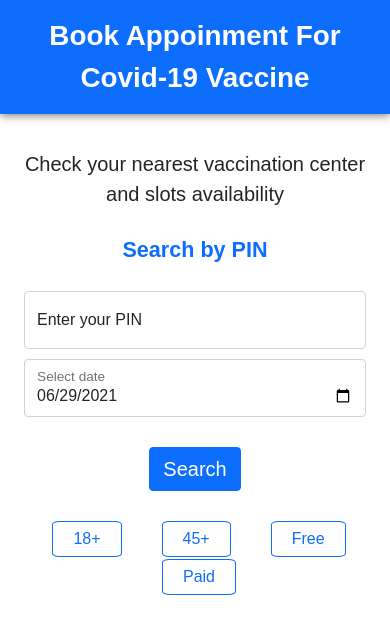
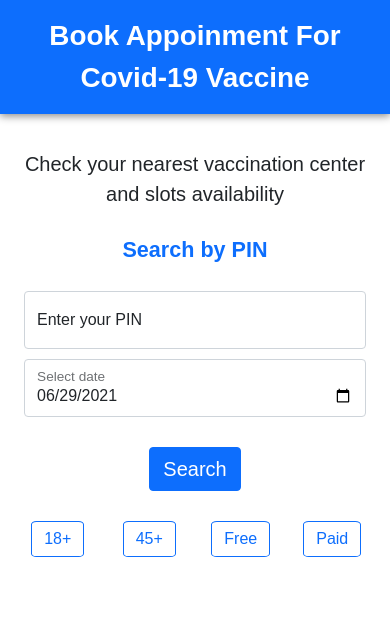
Before and after one commit to vivekmg/COVID-19_vaccination_slot_availability, a React (Create React App) app: page / in a window 390 px wide. Shown: the top 634 px of the page. Built offline with nearby package versions, Linux system fonts and the light colour scheme.

Commit message:
make checkbox responsive

```diff
--- a/src/App.css
+++ b/src/App.css
@@ -1,6 +1,8 @@
 @import url('https://fonts.googleapis.com/css2?family=Poppins:wght@200;300;600&display=swap');
 * {
 	font-family: "Alegreya", sans-serif;
+	margin: 0;
+    padding: 0;
 }
 
 header {
@@ -34,9 +36,9 @@ header {
 	margin: 30px 0px;
 }
 
-.list-group {
-	list-style-type: none;
-	margin: 10px 0px;
+.div-checkbox {
+	display: grid;
+	grid-template-columns: repeat(4, 120px);
 }
 
 .form-check-label {
@@ -45,6 +47,10 @@ header {
 	padding: 5px 20px;
 	cursor: pointer;
 	color: #0d6efd;
+}
+
+.checkbox-filter {
+	padding: 0em;
 }
 
 input:checked ~ label {
@@ -58,4 +64,13 @@ input:checked ~ label {
 	#date-input {
 		margin-top: 10px;
 	}
+
+	.form-check-label {
+		padding: 5px 12px;
+	}
+
+	.div-checkbox {
+		display: grid;
+		grid-template-columns: repeat(4, 1fr);
+	}
 }
--- a/src/App.js
+++ b/src/App.js
@@ -175,20 +175,20 @@ function App() {
 				</div>
 
 				{/* All Checkboxes */}
-				<div className="text-center">
-					<div className="form-check form-check-inline">
+				<div className="text-center justify-content-md-center div-checkbox">
+					<div className="checkbox-filter">
 						<input className="form-check-input" type="checkbox" onChange={getData} id="checkbox_18" hidden />
 						<label className="form-check-label" htmlFor="checkbox_18">18+</label>
 					</div>
-					<div className="form-check form-check-inline">
+					<div className="checkbox-filter">
 						<input className="form-check-input" type="checkbox" onChange={getData} id="checkbox_45" hidden />
 						<label className="form-check-label" htmlFor="checkbox_45">45+</label>
 					</div>
-					<div className="form-check form-check-inline">
+					<div className="checkbox-filter">
 						<input className="form-check-input" type="checkbox" onChange={getData} id="checkbox_free" hidden />
 						<label className="form-check-label" htmlFor="checkbox_free">Free</label>
 					</div>
-					<div className="form-check form-check-inline">
+					<div className="checkbox-filter">
 						<input className="form-check-input" type="checkbox" onChange={getData} id="checkbox_paid" hidden />
 						<label className="form-check-label" htmlFor="checkbox_paid">Paid</label>
 					</div>
--- a/src/components/card.css
+++ b/src/components/card.css
@@ -3,6 +3,10 @@
     /* width: 350px; */
     height: 380px;
     overflow: auto;
+}
+
+.card-text {
+    margin-top: 8px;
 }
 
 .card-img {
@@ -17,7 +21,8 @@
 }
 
 li {
-    padding: 2px;
+	list-style-type: none;
+    padding: 2px 0px;
 }
 
 #book-btn {
--- a/src/components/card.js
+++ b/src/components/card.js
@@ -21,7 +21,7 @@ function Card(props) {
                         <svg className="bi flex-shrink-0 me-2" width="20" height="18" role="img" aria-label="Danger:">
                             <use xlinkHref="#exclamation-triangle-fill" />
                         </svg>
-                        Enter valid PIN or Date.
+                        No Vaccination center is available for booking.
                     </div>
                 </div>
             </div>
```
